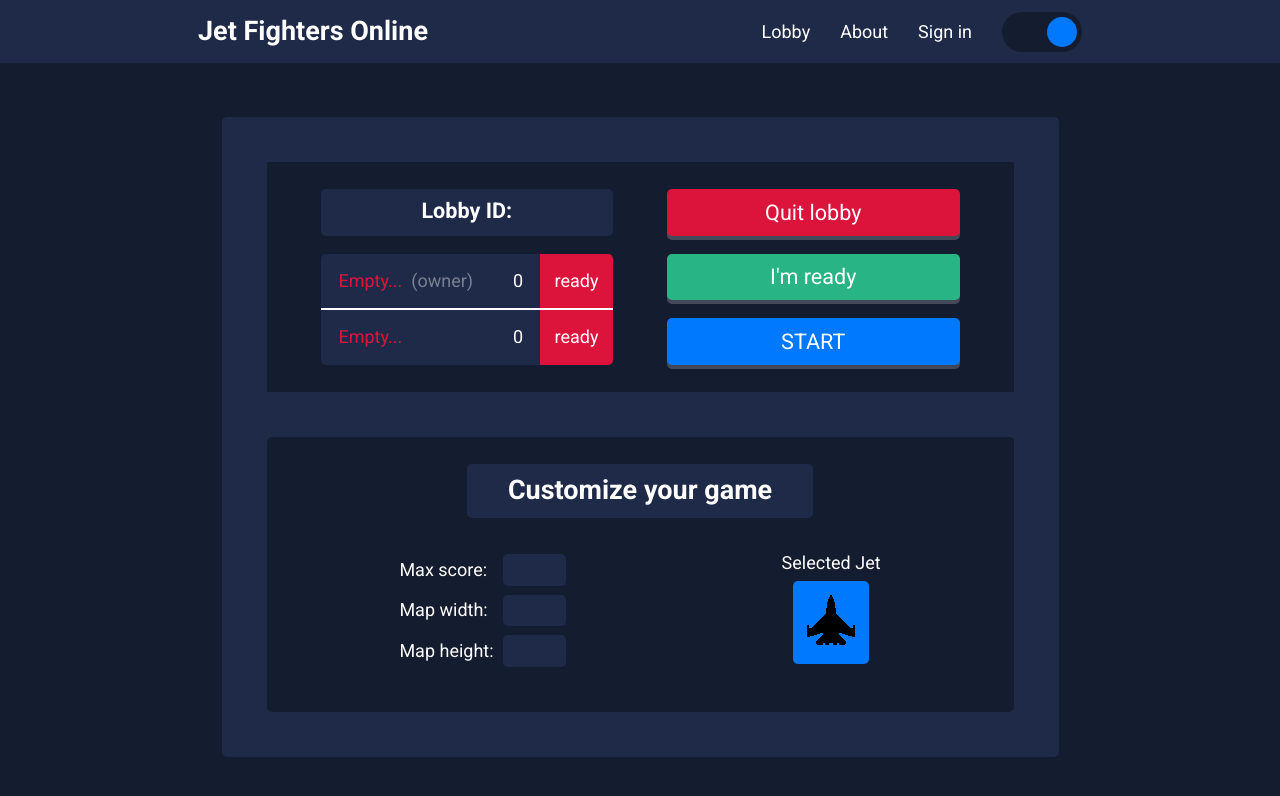
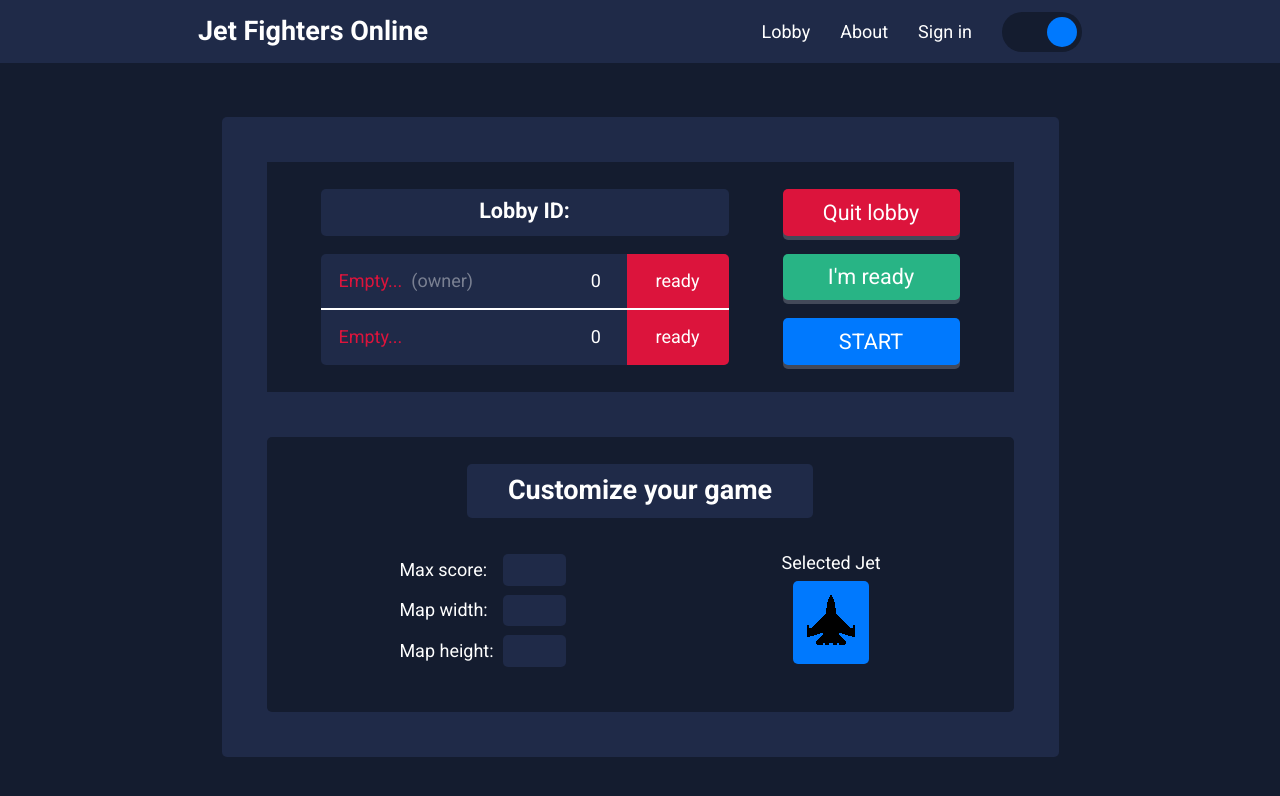
Before and after one commit to Dan-Lucian/jet-fighters-online-2.0, a React (Create React App) app in the folder frontend/: page /lobby in a window 1280 px wide. Shown: the top 796 px of the page. Built offline with nearby package versions, Linux system fonts and the light colour scheme; no server answers.

Commit message:
change: lobby table layout change to be 2/3

```diff
--- a/frontend/src/routes/index/routes/lobby/components/WrapperLobby.module.scss
+++ b/frontend/src/routes/index/routes/lobby/components/WrapperLobby.module.scss
@@ -3,11 +3,11 @@
   padding: 1.5em 3em;
   background: var(--color-bg-primary);
   display: grid;
-  grid-template-columns: repeat(4, 1fr);
+  grid-template-columns: repeat(3, 1fr);
   grid-template-rows: repeat(3, auto);
   gap: 1em 3em;
   grid-template-areas:
-    'id id btnQuit btnQuit'
-    'tablePlayers tablePlayers btnReady btnReady'
-    'tablePlayers tablePlayers btnStart btnStart';
+    'id id btnQuit'
+    'tablePlayers tablePlayers btnReady'
+    'tablePlayers tablePlayers btnStart';
 }
```
